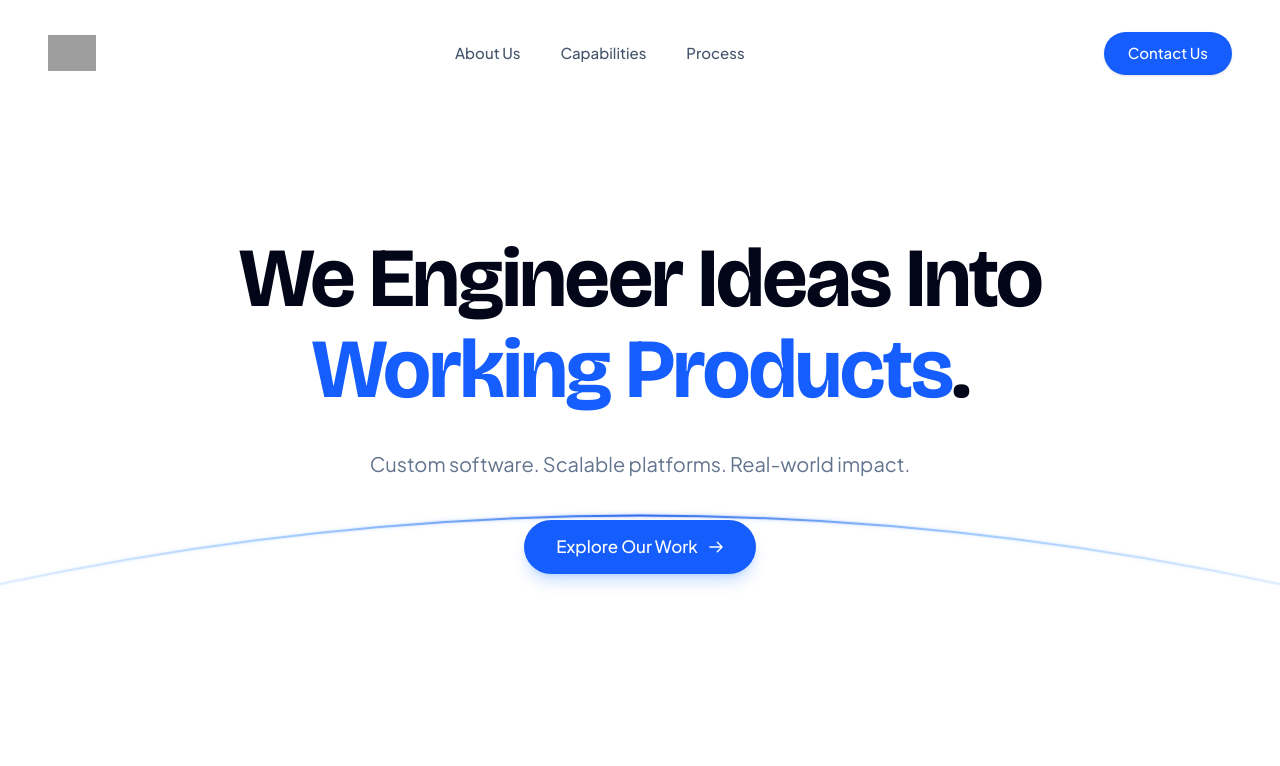
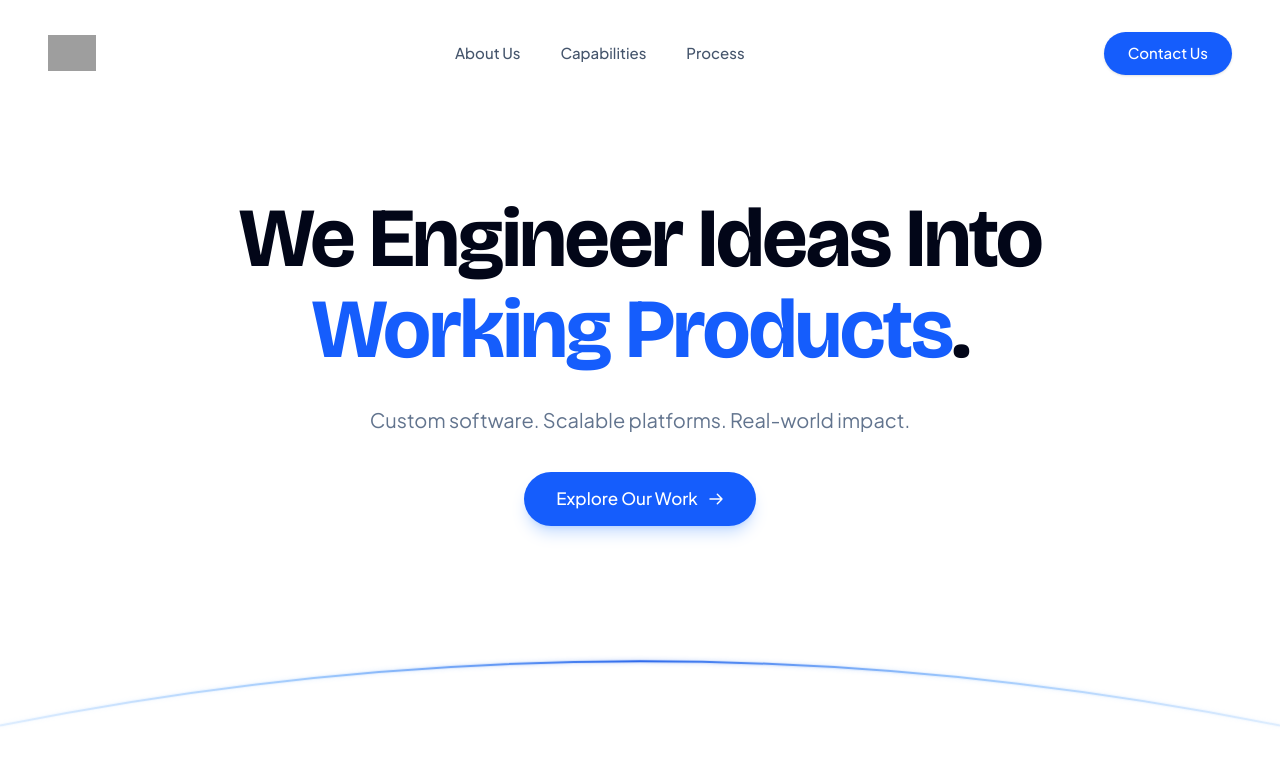
Before and after one commit to HarshaJyos/solvempire_test, a Next.js app: page / in a window 1280 px wide. Shown: the top 766 px of the page. Built offline with nearby package versions, Linux system fonts and the light colour scheme; grey boxes are pictures that could not be loaded; a web font is replaced by a local one.

Commit message:
fix: lower arc in hero view to clear button completely and bring arc closer to card in showcase

```diff
--- a/src/app/page.tsx
+++ b/src/app/page.tsx
@@ -296,12 +296,12 @@ export default function Home() {
             className="absolute inset-0 flex flex-col items-center justify-center text-center px-6 pointer-events-none z-30"
             style={{
               opacity: heroOpacity,
-              transform: `translateY(${heroY}px)`,
+              transform: `translateY(${heroY - 16}px)`,
               pointerEvents: heroOpacity > 0.4 ? "auto" : "none",
               transition: "opacity 0.25s cubic-bezier(0.16, 1, 0.3, 1), transform 0.25s cubic-bezier(0.16, 1, 0.3, 1)",
             }}
           >
-            <div className="max-w-5xl mx-auto flex flex-col items-center pt-2">
+            <div className="max-w-5xl mx-auto flex flex-col items-center pt-0 -mt-8 sm:-mt-12">
               <h1 className="font-[family-name:var(--font-bricolage)] text-4xl sm:text-6xl md:text-7xl lg:text-[5.25rem] font-bold tracking-tight text-slate-950 leading-[1.08] text-center max-w-5xl mx-auto text-balance">
                 <span>We Engineer Ideas Into </span>
                 <span className="text-blue-600">
@@ -309,11 +309,11 @@ export default function Home() {
                 </span>
               </h1>
 
-              <p className="mt-6 sm:mt-8 text-base sm:text-lg md:text-xl text-slate-500 font-normal max-w-xl mx-auto leading-relaxed">
+              <p className="mt-5 sm:mt-7 text-base sm:text-lg md:text-xl text-slate-500 font-normal max-w-xl mx-auto leading-relaxed">
                 Custom software. Scalable platforms. Real-world impact.
               </p>
 
-              <div className="mt-8 sm:mt-10">
+              <div className="mt-7 sm:mt-9">
                 <button
                   type="button"
                   onClick={() => {
@@ -346,13 +346,13 @@ export default function Home() {
           <div
             className="w-screen relative left-1/2 -translate-x-1/2 overflow-hidden select-none px-0 z-20 pointer-events-none"
             style={{
-              transform: `translateY(${arcShift * 50}vh)`,
-              marginTop: "0.25rem",
-              marginBottom: "0.25rem",
+              transform: `translateY(${arcShift * 65}vh)`,
+              marginTop: "2rem",
+              marginBottom: "0px",
               transition: "transform 0.25s cubic-bezier(0.16, 1, 0.3, 1)",
             }}
           >
-            <div className="relative w-full h-24 sm:h-28 md:h-32">
+            <div className="relative w-full h-24 sm:h-28 md:h-30">
               {/* SVG Glowing Arc Curve stretching across the entire screen */}
               <svg
                 viewBox="0 0 1920 140"
@@ -452,7 +452,7 @@ export default function Home() {
           {/* FEATURED SHOWCASE CARD (Elevated higher, clean minimalist composition) */}
           {/* ========================================================================= */}
           <div
-            className="w-full max-w-6xl mx-auto px-6 sm:px-8 lg:px-12 flex flex-col items-center my-auto pt-0 pb-6 sm:pb-8 z-20"
+            className="w-full max-w-6xl mx-auto px-6 sm:px-8 lg:px-12 flex flex-col items-center mt-2 sm:mt-3 mb-auto pb-6 sm:pb-8 z-20"
             style={{
               opacity: cardOpacity,
               transform: `translateY(${cardY}px) scale(${cardScale})`,
```
